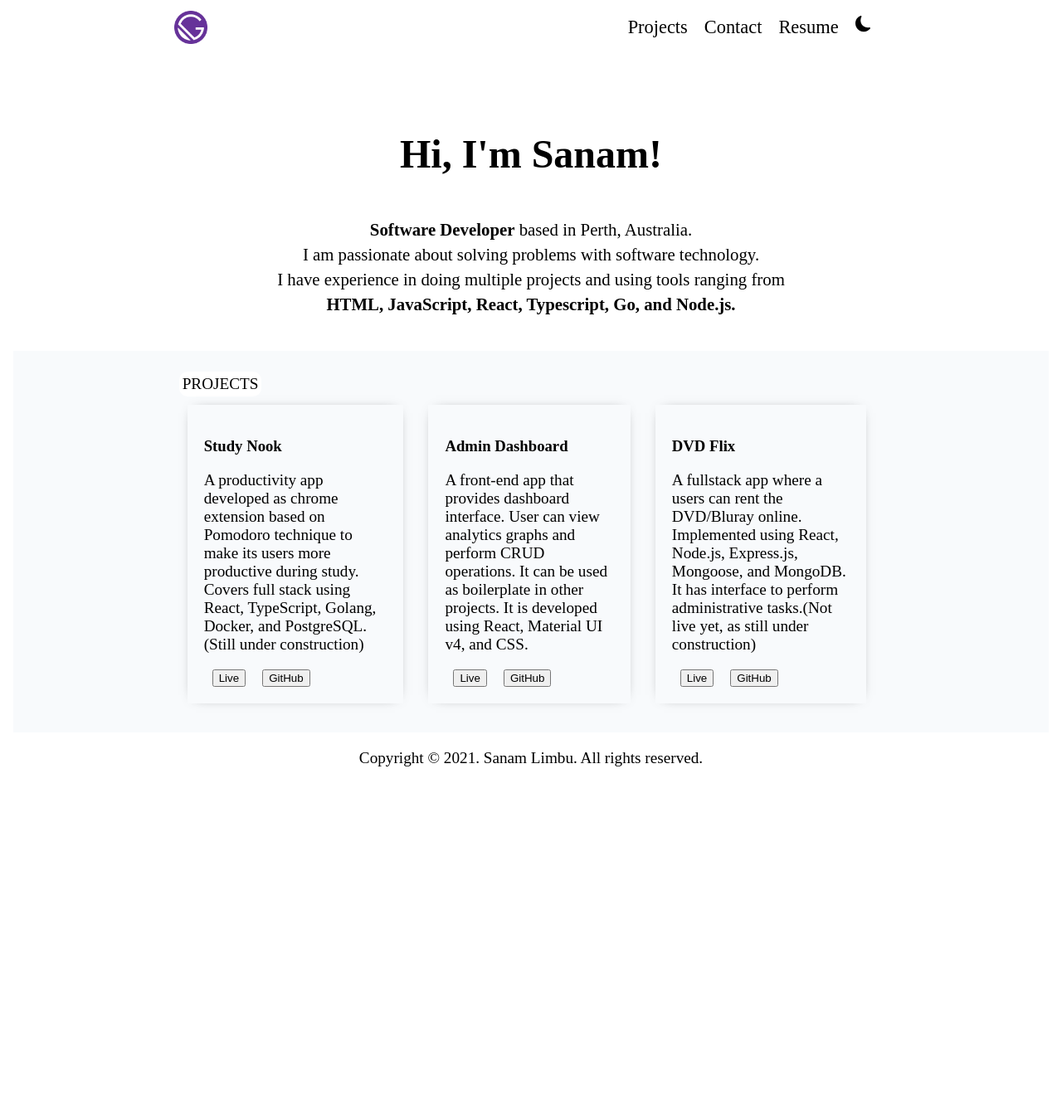
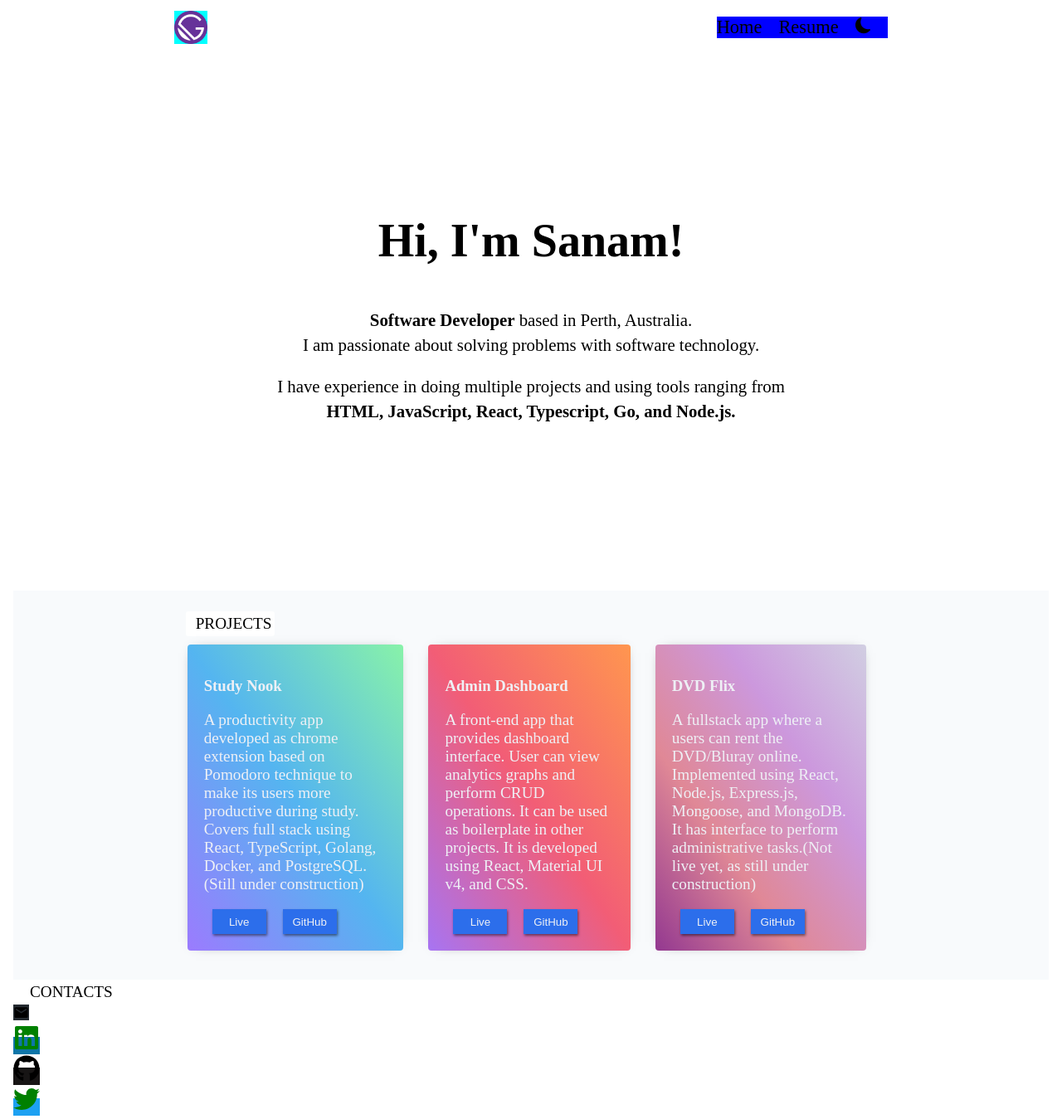
Before and after one commit to sanamlimbu/portfolio-gatsby, a Gatsby site: page / in a window 1280 px wide. Shown: the top 1349 px of the page at 83% size. Before the commit the page ends 945 px from the top, so only its background shows below. Built offline with nearby package versions, Linux system fonts and the light colour scheme; Gatsby itself is replaced by a stand-in of ours.

Commit message:
add css projects component

```diff
--- a/src/components/about/About.jsx
+++ b/src/components/about/About.jsx
@@ -11,10 +11,11 @@ const About = () => {
 				<span> based in Perth, Australia.</span>
 				<br />
 				<span>I am passionate about solving problems with software technology.</span>
-				<br />
-				<span>I have experience in doing multiple projects and using tools ranging from </span>
-				<br />
-				<span style={{ fontWeight: "bold" }}>HTML, JavaScript, React, Typescript, Go, and Node.js.</span>
+				<div style={{ marginTop: "20px" }}>
+					<span>I have experience in doing multiple projects and using tools ranging from </span>
+					<br />
+					<span style={{ fontWeight: "bold" }}>HTML, JavaScript, React, Typescript, Go, and Node.js.</span>
+				</div>
 			</div>
 		</div>
 	)
--- a/src/components/about/about.css
+++ b/src/components/about/about.css
@@ -1,12 +1,14 @@
 .about {
 	text-align: center;
+	margin-top: 200px;
+	margin-bottom: 200px;
 }
 .heading {
 	margin-top: 100px;
 	margin-bottom: 50px;
 }
 .heading h1 {
-	font-size: 3rem;
+	font-size: 3.5rem;
 }
 
 .content {
--- a/src/components/contact/Contact.jsx
+++ b/src/components/contact/Contact.jsx
@@ -1,7 +1,39 @@
 import React from "react"
+import { Title } from "../title/Title"
+import { MdEmail } from "react-icons/md"
+import { FaFacebookF, FaTwitter, FaGithub, Famail, FaLinkedin } from "react-icons/fa"
+
 import "./contact.css"
 const Contact = () => {
-	return <div className="contact"></div>
+	return (
+		<div className="contact">
+			<div className="title">
+				<Title name="CONTACTS" />
+			</div>
+			<div className="contactContainer">
+				<div className="contactItem email">
+					<span s>
+						<MdEmail style={{ background: "#242a30" }} />
+					</span>
+				</div>
+				<div className="contactItem linkedin">
+					<span style={{ background: "#0e76a8" }}>
+						<FaLinkedin style={{ color: "green", fontSize: "2rem" }} />
+					</span>
+				</div>
+				<div className="contactItem github">
+					<span style={{ background: "#171515" }}>
+						<FaGithub style={{ color: "", fontSize: "2rem" }} />
+					</span>
+				</div>
+				<div className="contactItem twitter">
+					<span style={{ background: "#1DA1F2" }}>
+						<FaTwitter style={{ color: "green", fontSize: "2rem" }} />
+					</span>
+				</div>
+			</div>
+		</div>
+	)
 }
 
 export { Contact }
--- a/src/components/header/Header.jsx
+++ b/src/components/header/Header.jsx
@@ -23,13 +23,8 @@ const Header = () => {
 					</div>
 					<div className="headerRight">
 						<div className="menuItemContainer">
-							<AnchorLink to="/#projects" className="menuItem">
-								Projects
-							</AnchorLink>
-						</div>
-						<div className="menuItemContainer">
 							<AnchorLink to="/#contact" className="menuItem">
-								Contact
+								Home
 							</AnchorLink>
 						</div>
 						<div className="menuItemContainer">
--- a/src/components/header/header.css
+++ b/src/components/header/header.css
@@ -1,31 +1,44 @@
 .header {
-	width: auto;
 	height: 50px;
 	background-color: white;
 	position: sticky;
 	top: 0;
 	z-index: 999;
-	line-height: 27px;
-	text-align: left;
 }
 
 .headerWrapper {
 	height: 100%;
-	padding: 0% 16%;
 	display: flex;
 	align-items: center;
 	justify-content: space-between;
+	padding: 0% 16%;
+}
+
+@media screen and (max-width: 575px) {
+	.headerWrapper {
+		justify-content: space-evenly;
+	}
+	.projects {
+		margin: 0px;
+		padding: 0px;
+	}
+	.headerRight {
+		justify-content: space-evenly;
+	}
 }
 
 .logo {
 	height: 40px;
 	width: 40px;
 }
-
+.headerLeft {
+	background-color: aqua;
+}
 .headerRight {
 	display: flex;
 	align-items: center;
 	justify-content: space-between;
+	background-color: blue;
 }
 
 .menuItemContainer {
--- a/src/components/projects/Projects.jsx
+++ b/src/components/projects/Projects.jsx
@@ -8,11 +8,11 @@ const Projects = () => {
 				<Title name="PROJECTS" />
 			</div>
 			<div className="projectsContainer">
-				<div className="project">
+				<div className="project studyNook">
 					<div className="projectTitle">
 						<h3>Study Nook</h3>
 					</div>
-					<div className="projectDescription">
+					<div className="projectDescription ">
 						<p>
 							A productivity app developed as chrome extension based on Pomodoro technique to make its users more productive during study. Covers
 							full stack using React, TypeScript, Golang, Docker, and PostgreSQL. (Still under construction)
@@ -27,7 +27,7 @@ const Projects = () => {
 						</div>
 					</div>
 				</div>
-				<div className="project">
+				<div className="project adminDashboard">
 					<div className="projectTitle">
 						<h3>Admin Dashboard</h3>
 					</div>
@@ -46,7 +46,7 @@ const Projects = () => {
 						</div>
 					</div>
 				</div>
-				<div className="project">
+				<div className="project dvdFlix">
 					<div className="projectTitle">
 						<h3>DVD Flix</h3>
 					</div>
--- a/src/components/projects/projects.css
+++ b/src/components/projects/projects.css
@@ -6,7 +6,20 @@
 
 .projectsContainer {
 	display: flex;
-	justify-content: space-between;
+	justify-content: space-evenly;
+	align-items: center;
+}
+
+@media screen and (max-width: 575px) {
+	.projectsContainer {
+		display: block;
+		margin: 0px;
+	}
+
+	.projects {
+		margin: 0px;
+		padding: 10px 0px;
+	}
 }
 
 .project {
@@ -15,6 +28,27 @@
 	box-shadow: 0px 0px 15px -10px rgba(8, 2, 2, 0.75);
 	padding: 20px;
 	margin-right: 20px;
+	border-radius: 4px;
+	color: #eef0f5;
+}
+
+.project:hover {
+	margin-top: 0;
+}
+
+.project.studyNook {
+	transform: translate3d(0, 0, 0);
+	background-image: linear-gradient(to top right, #9b7bfe, #54b5f0, #88f2a9);
+}
+
+.project.adminDashboard {
+	transform: translate3d(0, 0, 0);
+	background-image: linear-gradient(to top right, #a774f2, #f25d76, #ff964f);
+}
+
+.project.dvdFlix {
+	transform: translate3d(0, 0, 0);
+	background-image: linear-gradient(to top right, #933890, #e08896, #cc98dd, #d1cee2);
 }
 
 .projectDescription p {
@@ -29,5 +63,20 @@
 	margin: 0px 10px;
 }
 .link:hover {
-	background-color: ;
+	background-color: aqua;
 }
+
+button {
+	color: #eef0f5;
+	background-color: #2c6eeb;
+	border: none;
+	height: 30px;
+	width: 65px;
+	cursor: pointer;
+	-moz-box-shadow: 1px 2px 3px rgba(0, 0, 0, 0.5);
+	-webkit-box-shadow: 1px 2px 3px rgba(0, 0, 0, 0.5);
+	box-shadow: 1px 2px 3px rgba(0, 0, 0, 0.5);
+}
+
+button:hover {
+}
--- a/src/components/title/title.css
+++ b/src/components/title/title.css
@@ -1,8 +1,10 @@
 .title {
 	display: inline-block;
+	border-radius: 3px;
+	padding: 2px;
+	color: black;
 	background-color: white;
-	border-radius: 10px;
-	padding: 2px;
+	margin-left: 8px;
 }
 span {
 	font-size: 1.2rem;
--- a/src/pages/index.js
+++ b/src/pages/index.js
@@ -11,9 +11,9 @@ const IndexPage = () => {
 	return (
 		<ThemeContext.Provider value={{ theme, setTheme }}>
 			<Layout>
-				<About></About>
-				<Projects></Projects>
-				<Contact></Contact>
+				<About />
+				<Projects />
+				<Contact />
 			</Layout>
 		</ThemeContext.Provider>
 	)
```
